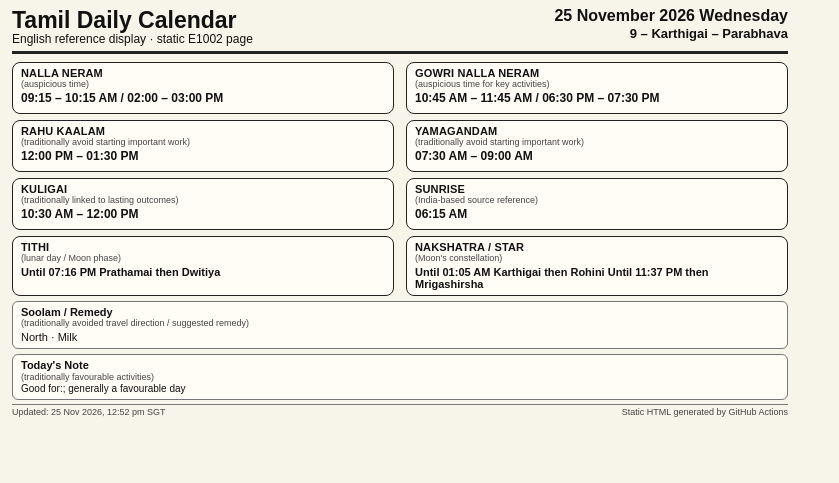
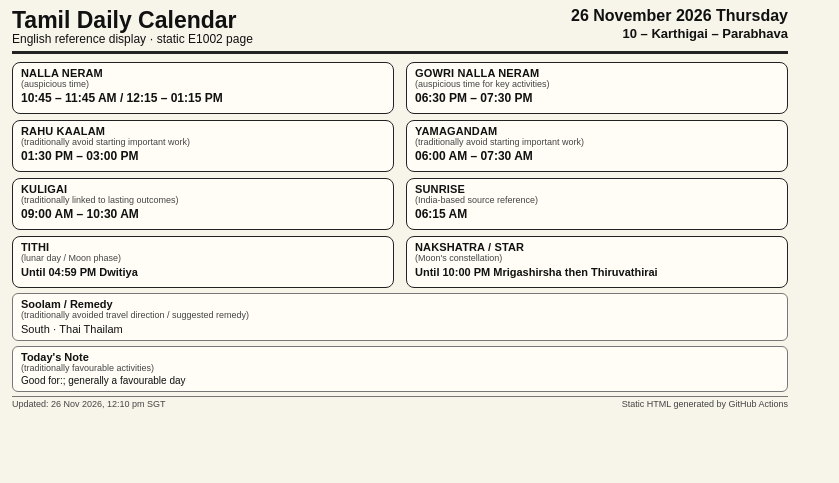
Before and after one commit to Vasanthan1276/tamil-calendar-e1002, a plain HTML site: page English.html in a window 1280 px wide. Shown: the whole page, without its empty margins (0-839 px from the left). Drawn offline with Linux system fonts and the light colour scheme.

Commit message:
Update static Tamil calendar pages

```diff
--- a/English.html
+++ b/English.html
@@ -110,26 +110,26 @@ html,body{
       <div class="subtitle">English reference display · static E1002 page</div>
     </div>
     <div class="date">
-      <div>25 November 2026 Wednesday</div>
-      <div class="tamil-date">9 – Karthigai – Parabhava</div>
+      <div>26 November 2026 Thursday</div>
+      <div class="tamil-date">10 – Karthigai – Parabhava</div>
     </div>
   </div>
 
   <div class="grid">
-    <div class="card"><div class="label">Nalla Neram</div><div class="help">(auspicious time)</div><div class="value">09:15 – 10:15 AM / 02:00 – 03:00 PM</div></div>
-    <div class="card"><div class="label">Gowri Nalla Neram</div><div class="help">(auspicious time for key activities)</div><div class="value">10:45 AM – 11:45 AM / 06:30 PM – 07:30 PM</div></div>
-    <div class="card"><div class="label">Rahu Kaalam</div><div class="help">(traditionally avoid starting important work)</div><div class="value">12:00 PM – 01:30 PM</div></div>
-    <div class="card"><div class="label">Yamagandam</div><div class="help">(traditionally avoid starting important work)</div><div class="value">07:30 AM – 09:00 AM</div></div>
-    <div class="card"><div class="label">Kuligai</div><div class="help">(traditionally linked to lasting outcomes)</div><div class="value">10:30 AM – 12:00 PM</div></div>
+    <div class="card"><div class="label">Nalla Neram</div><div class="help">(auspicious time)</div><div class="value">10:45 – 11:45 AM / 12:15 – 01:15 PM</div></div>
+    <div class="card"><div class="label">Gowri Nalla Neram</div><div class="help">(auspicious time for key activities)</div><div class="value">06:30 PM – 07:30 PM</div></div>
+    <div class="card"><div class="label">Rahu Kaalam</div><div class="help">(traditionally avoid starting important work)</div><div class="value">01:30 PM – 03:00 PM</div></div>
+    <div class="card"><div class="label">Yamagandam</div><div class="help">(traditionally avoid starting important work)</div><div class="value">06:00 AM – 07:30 AM</div></div>
+    <div class="card"><div class="label">Kuligai</div><div class="help">(traditionally linked to lasting outcomes)</div><div class="value">09:00 AM – 10:30 AM</div></div>
     <div class="card"><div class="label">Sunrise</div><div class="help">(India-based source reference)</div><div class="value">06:15 AM</div></div>
-    <div class="card"><div class="label">Tithi</div><div class="help">(lunar day / Moon phase)</div><div class="value small">Until 07:16 PM Prathamai then Dwitiya</div></div>
-    <div class="card"><div class="label">Nakshatra / Star</div><div class="help">(Moon's constellation)</div><div class="value small">Until 01:05 AM Karthigai then Rohini Until 11:37 PM then Mrigashirsha</div></div>
+    <div class="card"><div class="label">Tithi</div><div class="help">(lunar day / Moon phase)</div><div class="value small">Until 04:59 PM Dwitiya</div></div>
+    <div class="card"><div class="label">Nakshatra / Star</div><div class="help">(Moon's constellation)</div><div class="value small">Until 10:00 PM Mrigashirsha then Thiruvathirai</div></div>
   </div>
 
   <div class="note">
     <div class="note-title">Soolam / Remedy</div>
     <div class="note-help">(traditionally avoided travel direction / suggested remedy)</div>
-    <div class="note-value">North · Milk</div>
+    <div class="note-value">South · Thai Thailam</div>
   </div>
 
   <div class="note today-note">
@@ -139,7 +139,7 @@ html,body{
   </div>
 
   <div class="footer">
-    <div>Updated: 25 Nov 2026, 12:52 pm SGT</div>
+    <div>Updated: 26 Nov 2026, 12:10 pm SGT</div>
     <div>Static HTML generated by GitHub Actions</div>
   </div>
 </div>
```
Also changed, not shown: data/calendar.json (+15 -15 lines), english.bmp, tamil-calendar.png, tamil.bmp.
